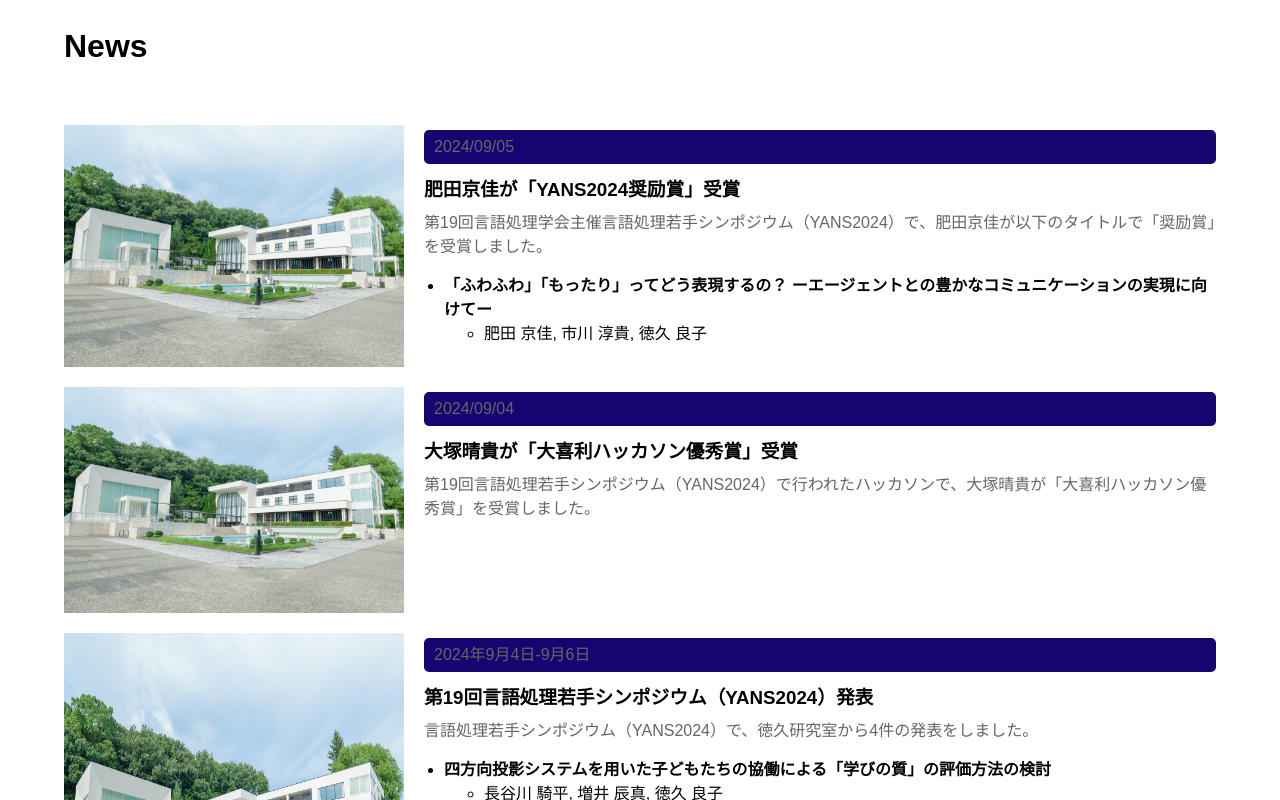
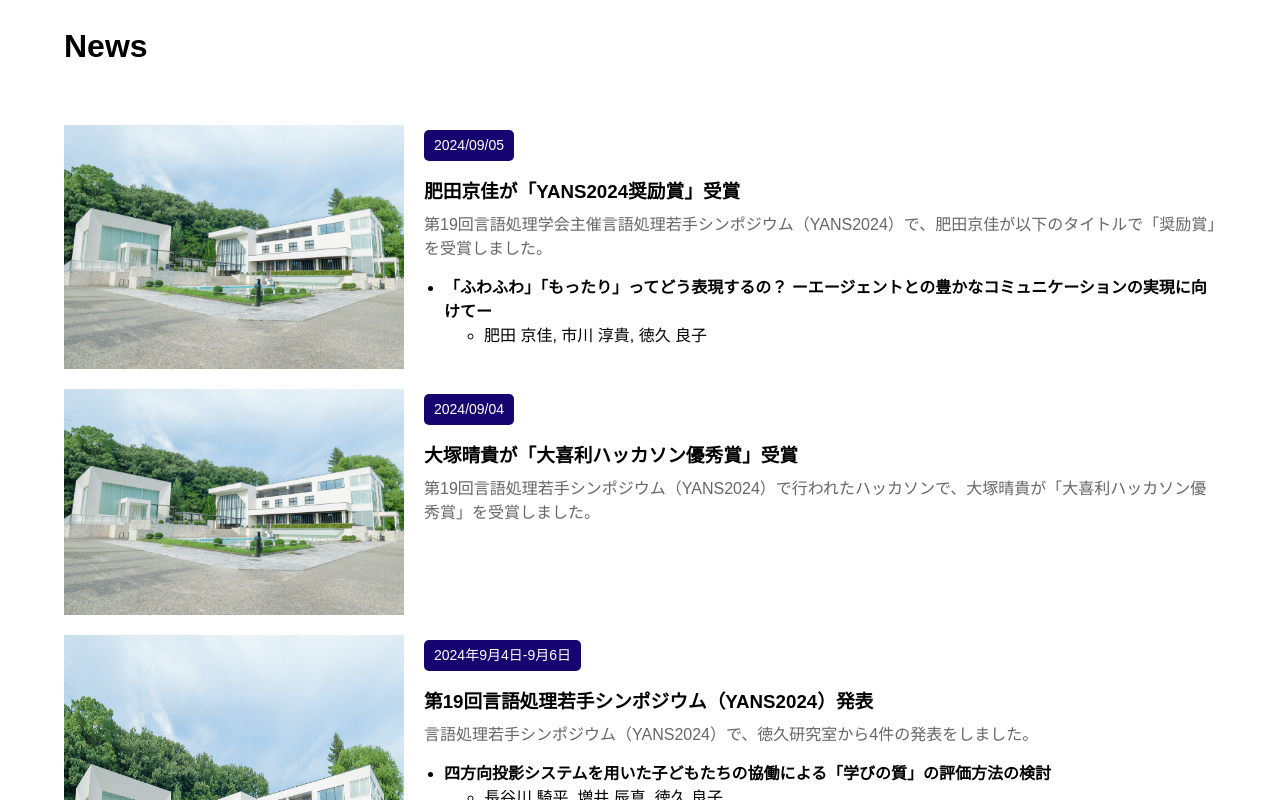
Before and after one commit to Kipeo22/AIT-NLPLab, a Next.js app: page / in a window 1280 px wide. Shown: the part 1020-1820 px from the top of the page. Built offline with nearby package versions, Linux system fonts and the light colour scheme.

Commit message:
日付の行全体が色付けされているので、日付部分だけ色付け

```diff
--- a/src/component/news/News.jsx
+++ b/src/component/news/News.jsx
@@ -48,7 +48,9 @@ export default function News() {
             <div key={index} className={styles.NewsItem}>
               <Image src={newsItem.image} alt={`news image ${index + 1}`} width={340} height={230} />
               <div className={styles.NewsText}>
-                <p className ={styles.NewsDate}>{newsItem.date}</p> {/* 各ニュースごとの日付 */}
+                <p>
+                  <span className ={styles.NewsDate}>{newsItem.date}</span> {/* 各ニュースごとの日付 */}
+                </p>
                 <h3>{newsItem.title}</h3> {/* 各ニュースごとのタイトル */}
                 <p>{newsItem.description}</p> {/* 各ニュースごとの説明 */}
                 {/* presentationsがある場合にリストを表示 */}
```
